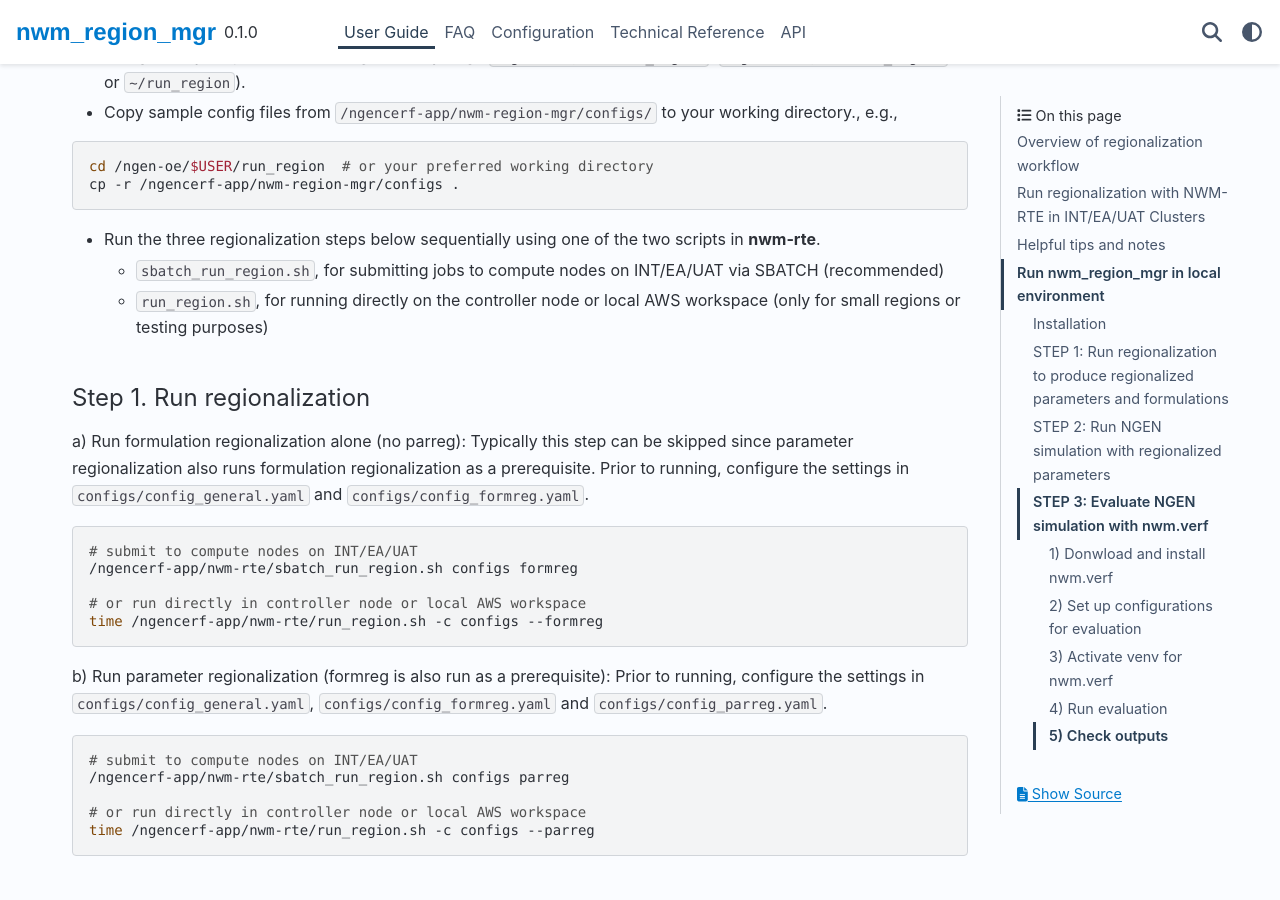
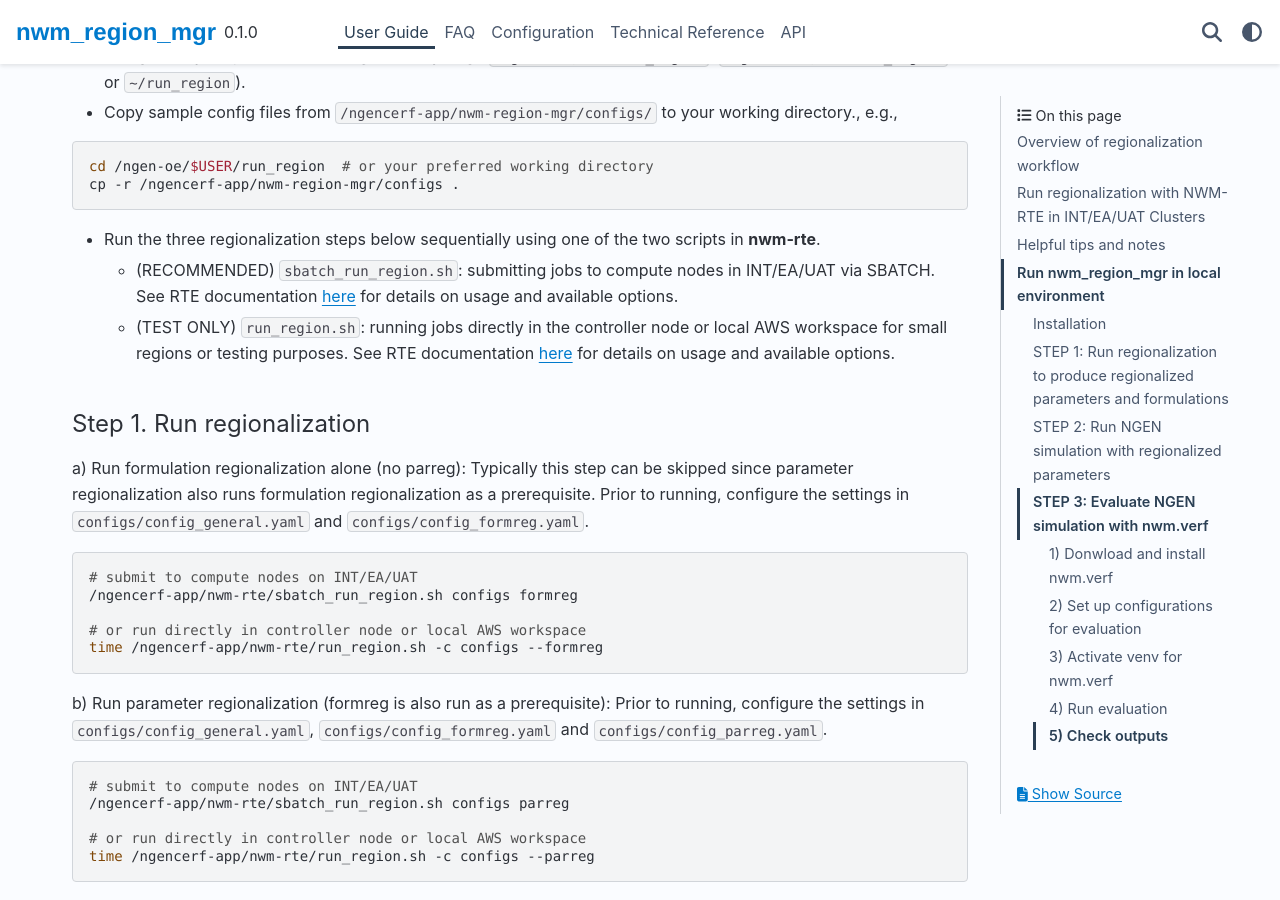
Before and after one commit to NGWPC/nwm-region-mgr, a Sphinx documentation site: the page built from docs/source/user_guide.md, in a window 1280 px wide and 900 px high, scrolled down 1098 px. Built offline with Sphinx 7.4.7 and the PyData theme 0.15.4, drawn with Linux system fonts in a browser that asks for light colours.

Commit message:
update User Guide to add links to RTE documentation for regionalization scripts

````diff
--- a/docs/source/user_guide.md
+++ b/docs/source/user_guide.md
@@ -28,8 +28,9 @@ cd /ngen-oe/$USER/run_region  # or your preferred working directory
 cp -r /ngencerf-app/nwm-region-mgr/configs .
 ```
 - Run the three regionalization steps below sequentially using one of the two scripts in **nwm-rte**.
-  - `sbatch_run_region.sh`, for submitting jobs to compute nodes on INT/EA/UAT via SBATCH (recommended)
-  - `run_region.sh`, for running directly on the controller node or local AWS workspace (only for small regions or testing purposes)
+  - (RECOMMENDED) `sbatch_run_region.sh`: submitting jobs to compute nodes in INT/EA/UAT via SBATCH. See RTE
+    documentation [here](https://ngwpc.github.io/nwm-rte/reference/shell/#sbatch_run_region.sh) for details on usage and available options.
+  - (TEST ONLY) `run_region.sh`: running jobs directly in the controller node or local AWS workspace for small regions or testing purposes. See RTE documentation [here](https://ngwpc.github.io/nwm-rte/reference/shell/#run_region.sh) for details on usage and available options.
 
 #### Step 1. Run regionalization
 
````
